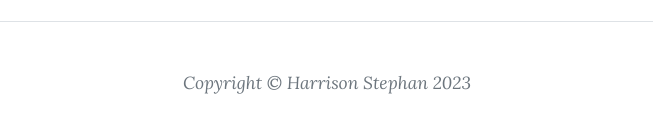
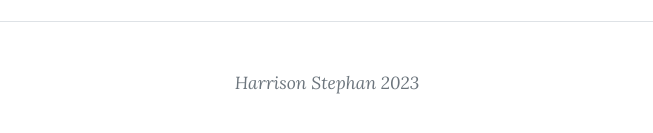
Before and after one commit to hstephan23/Resume, a plain HTML site: page index.html in a window 1280 px wide. Shown: the part 1347-1480 px from the top of the page, without its empty margins (313-966 px from the left). Drawn offline with nearby package versions, Linux system fonts and the light colour scheme.

Commit message:
Update index.html

```diff
--- a/index.html
+++ b/index.html
@@ -105,7 +105,7 @@
             <div class="container px-4 px-lg-5">
                 <div class="row gx-4 gx-lg-5 justify-content-center">
                     <div class="col-md-10 col-lg-8 col-xl-7">
-                        <div class="small text-center text-muted fst-italic">Copyright &copy; Harrison Stephan 2023</div>
+                        <div class="small text-center text-muted fst-italic">Harrison Stephan 2023</div>
                     </div>
                 </div>
             </div>
```
